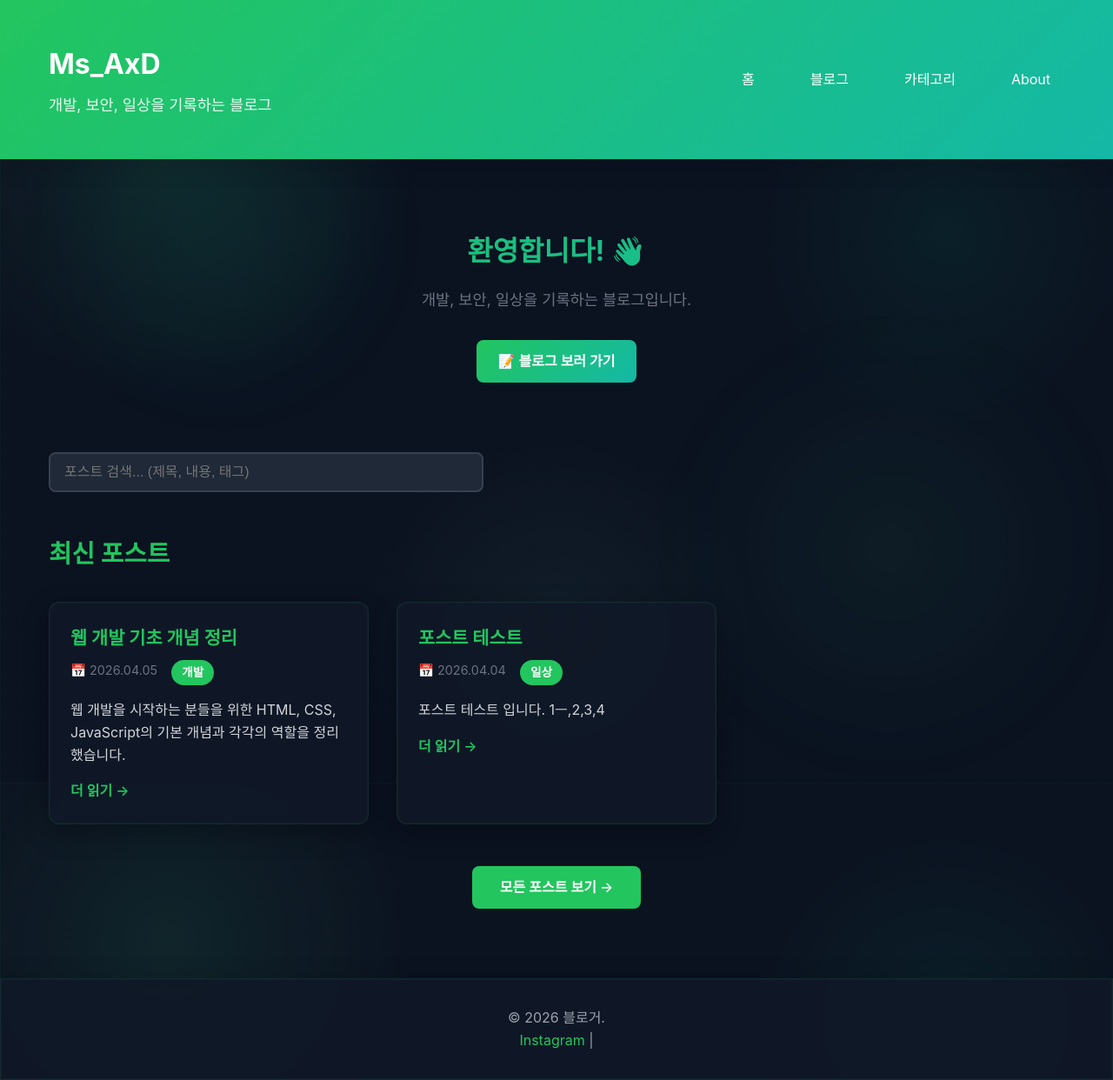
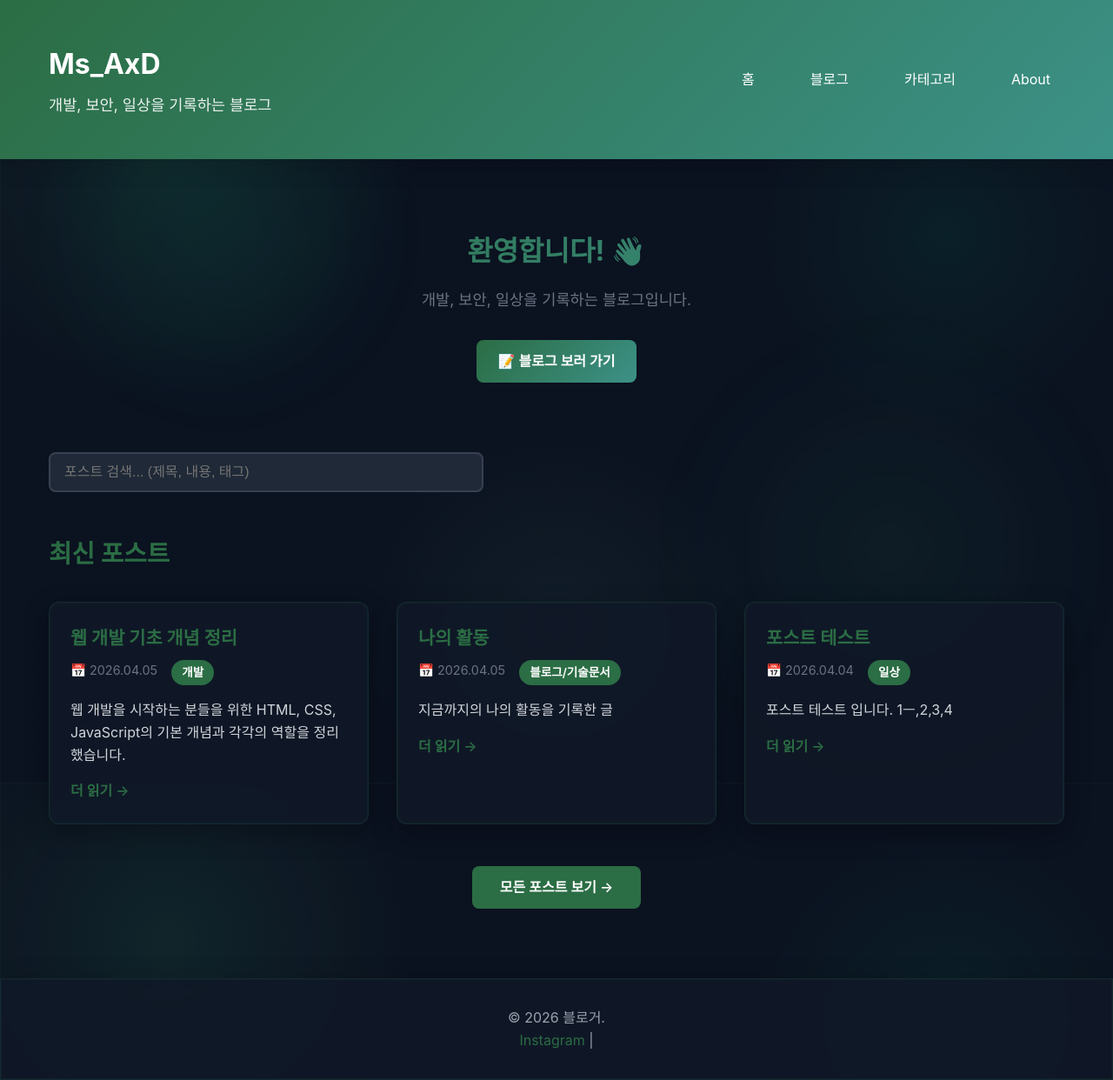
Before and after one commit to ms-axd/ms-axd.github.io, a Jekyll site: the page built from index.html, in a window 1280 px wide. Shown: the whole page at 87% size. Built offline with Jekyll 4.4.1, drawn with Linux system fonts in a browser that asks for light colours; the list of posts is cut into pages by our own code.

Commit message:
2rd post upload

```diff
--- a/_config.yml
+++ b/_config.yml
@@ -58,6 +58,6 @@ category_list:
   - 일상
   - CTF/Wargame
   - BugBounty
-  - 기술문서
+  - 블로그/기술문서
   - 자격증/공모전
   - 논문/컨퍼런스
--- /dev/null
+++ b/_posts/2026-04-05-2rd-post.md
@@ -0,0 +1,11 @@
+---
+layout: post
+title: 나의 활동
+date: 2026-04-05
+category: 블로그/기술문서
+tags: [linux,기초,web,hacking,ctf]
+author: 블로거
+excerpt: 지금까지의 나의 활동을 기록한 글
+---
+
+아직 안씀
--- a/assets/css/style.scss
+++ b/assets/css/style.scss
@@ -2,8 +2,8 @@
 ---
 
 :root {
-  --primary-color: #22c55e;
-  --secondary-color: #14b8a6;
+  --primary-color: #2b6d44;
+  --secondary-color: #3c9187;
   --text-dark: #1f2937;
   --text-light: #f3f4f6;
   --bg-light: #ffffff;
```
